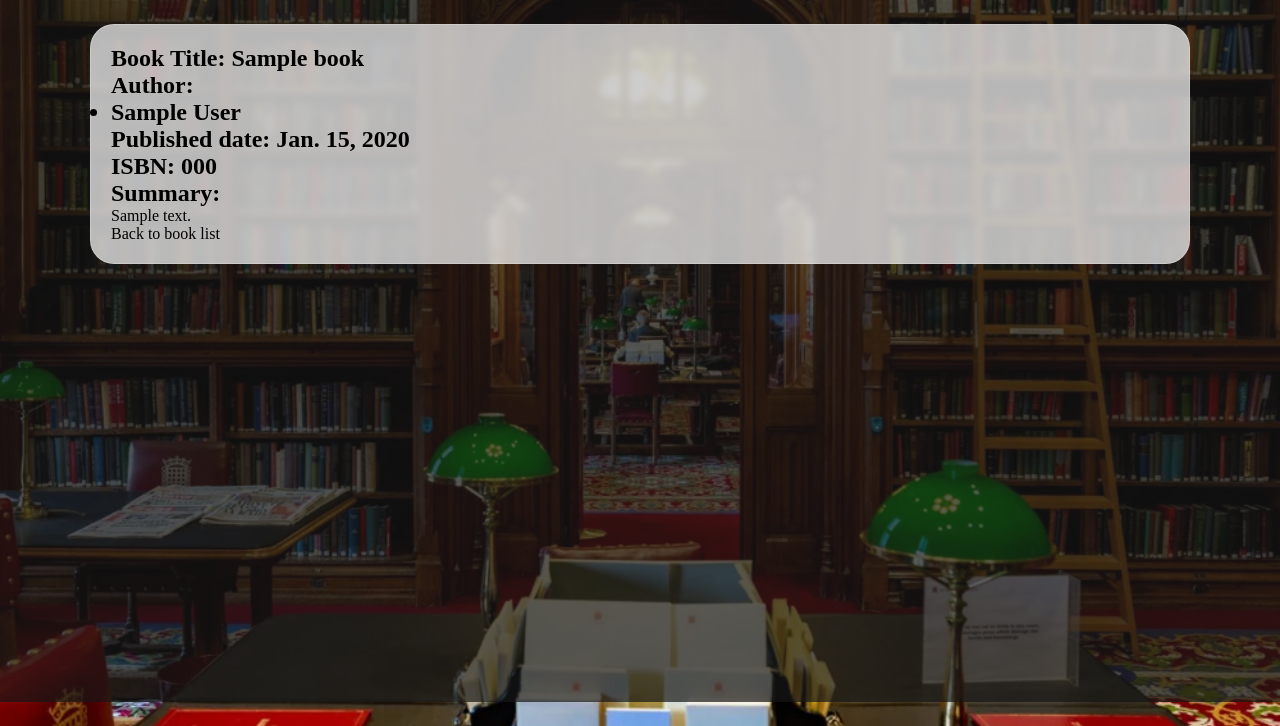
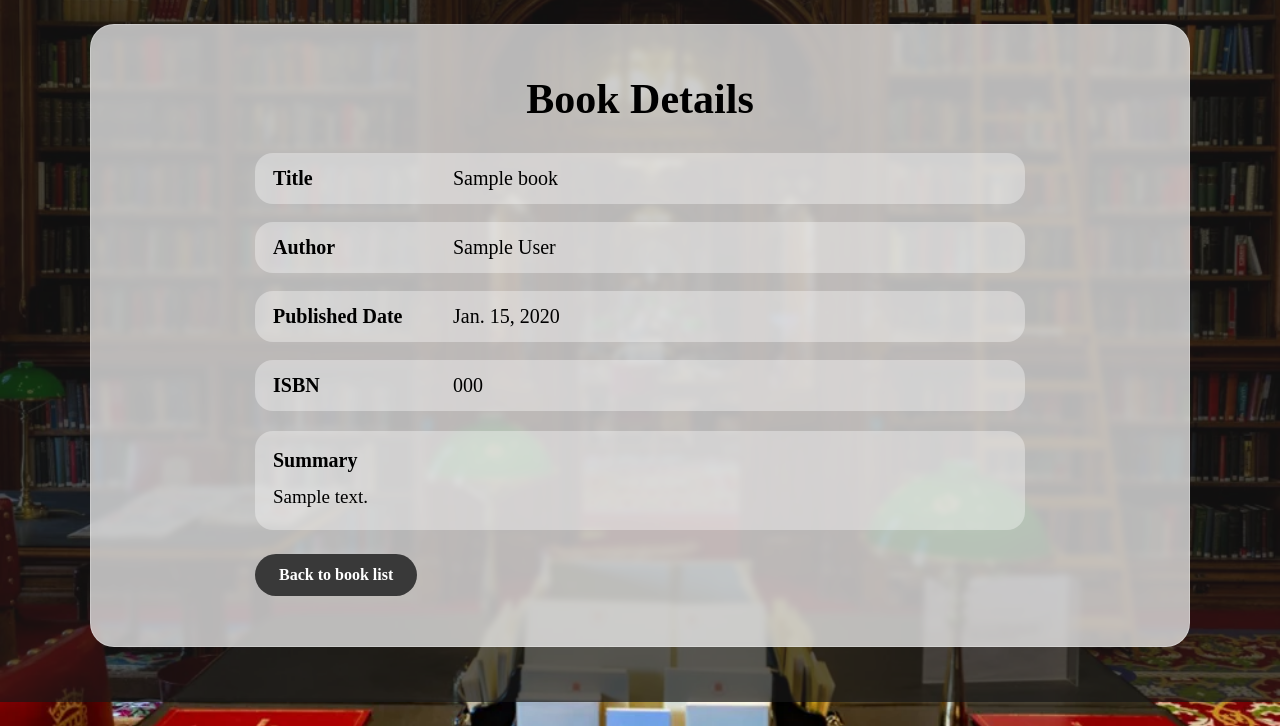
Before and after one commit to Vahidvhd/django-library-management, a Django app: page /book_detail/1/ in a window 1280 px wide. Shown: the part 98-824 px from the top of the page. Run offline with Django 5.2, Linux system fonts and the light colour scheme; tables that the repository leaves empty hold one stand-in row (values such as "Sample post").

Commit message:
Improve book detail page layout

```diff
--- a/static/css/style.css
+++ b/static/css/style.css
@@ -417,3 +417,71 @@ list-card {
 .submit-btn:hover {
     background: #000;
 }
+
+
+
+/* book detail */
+.detail-card {
+    width: 100%;
+    max-width: 850px;
+    margin: 0 auto;
+    padding: 30px 40px;
+}
+
+.detail-card h2 {
+    text-align: center;
+    font-size: 42px;
+    margin-bottom: 30px;
+}
+
+.detail-row {
+    display: flex;
+    align-items: center;
+    margin-bottom: 18px;
+    padding: 14px 18px;
+    border-radius: 18px;
+    background: rgba(255, 255, 255, 0.35);
+}
+
+.detail-row span,
+.summary-box span {
+    width: 180px;
+    font-size: 20px;
+    font-weight: 700;
+}
+
+.detail-row p {
+    font-size: 20px;
+}
+
+.summary-box {
+    margin-top: 20px;
+    padding: 18px;
+    border-radius: 18px;
+    background: rgba(255, 255, 255, 0.35);
+}
+
+.summary-box span {
+    display: block;
+    margin-bottom: 10px;
+}
+
+.summary-box p {
+    font-size: 19px;
+    line-height: 1.6;
+}
+
+.back-btn {
+    display: inline-block;
+    margin-top: 24px;
+    padding: 12px 24px;
+    border-radius: 999px;
+    background: #393939;
+    color: white;
+    font-weight: 700;
+    transition: 0.2s ease;
+}
+
+.back-btn:hover {
+    background: #000;
+}
--- a/templates/library/book_detail.html
+++ b/templates/library/book_detail.html
@@ -1,35 +1,47 @@
-{% extends 'base.html'%}
+{% extends 'base.html' %}
 
 {% block title %}
 Book Detail
-{% endblock%}
+{% endblock %}
 
+{% block content %}
+<div class="detail-card">
+    <h2>Book Details</h2>
 
-{% block content%}
-<h2>Book Title: {{book.title}} </h2>
-<h2>Author:
-    <ul>
-        {% for author in book.authors.all %}
-            <li>{{author}}</li>
-        {% endfor %}
-    </ul>
-</h2>
+    <div class="detail-row">
+        <span>Title</span>
+        <p>{{ book.title }}</p>
+    </div>
 
-<h2>Published date: {{book.published_date}}</h2>
-<h2>ISBN: {{book.isbn}}</h2>
+    <div class="detail-row">
+        <span>Author</span>
+        <p>
+            {% for author in book.authors.all %}
+                {{ author }}{% if not forloop.last %}, {% endif %}
+            {% endfor %}
+        </p>
+    </div>
 
-<h2>Summary:</h2>
+    <div class="detail-row">
+        <span>Published Date</span>
+        <p>{{ book.published_date }}</p>
+    </div>
 
-    {% if book.summary %}
-        <p>{{ book.summary }}</p>
-    {% else %}
-        <p>No summary</p>
-    {% endif %}
+    <div class="detail-row">
+        <span>ISBN</span>
+        <p>{{ book.isbn }}</p>
+    </div>
 
+    <div class="summary-box">
+        <span>Summary</span>
 
+        {% if book.summary %}
+            <p>{{ book.summary }}</p>
+        {% else %}
+            <p>No summary</p>
+        {% endif %}
+    </div>
 
-
-
-<a href="{% url 'book_list' %}">Back to book list</a>
-
+    <a class="back-btn" href="{% url 'book_list' %}">Back to book list</a>
+</div>
 {% endblock %}
```
